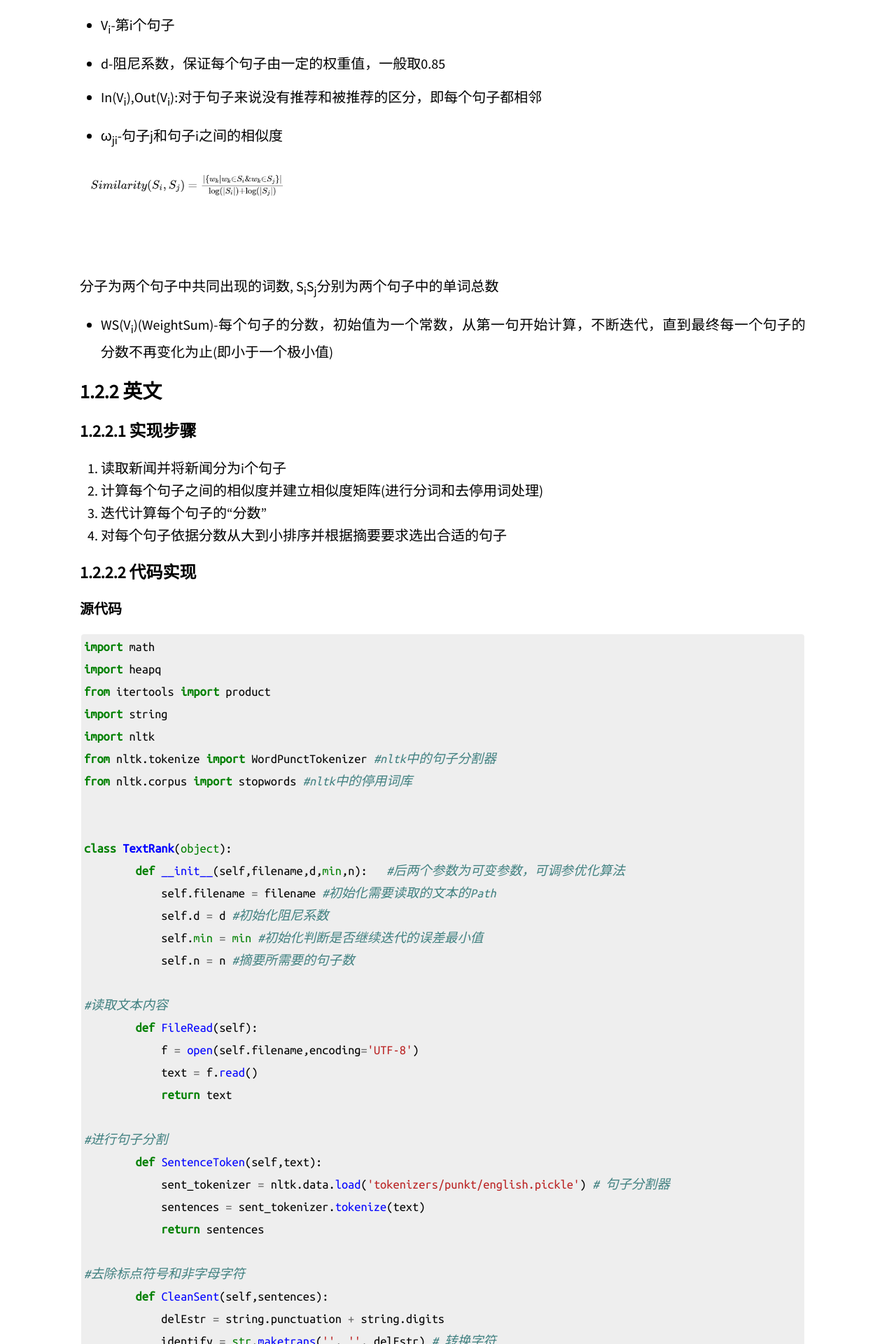
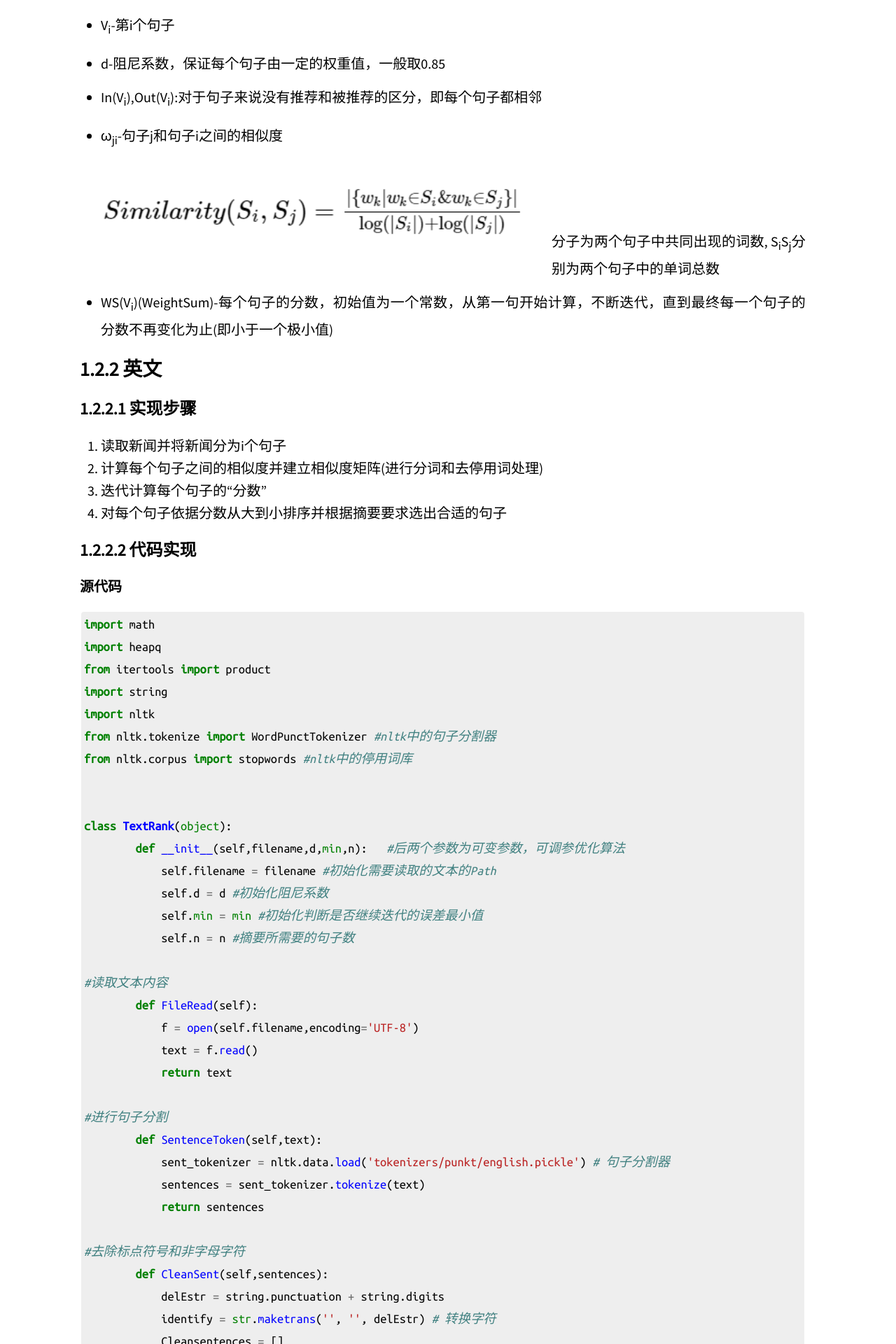
Before and after one commit to Cr7-joker/Cr7-joker.github.io, a Jekyll site: the page built from _posts/2019-02-06-News abstract extraction/2019-02-06-News abstract extraction.md, in a window 1280 px wide. Shown: the part 1230-3150 px from the top of the page at 70% size. Built offline with Jekyll 4.4.1, drawn with Linux system fonts in a browser that asks for light colours; our own code applies the rules of GitHub Pages for plain Markdown files; formulas are drawn with MathJax 3; a script that is not in the unit is left out.

Commit message:
try commit

```diff
--- a/_posts/2019-02-06-News abstract extraction/2019-02-06-News abstract extraction.md
+++ b/_posts/2019-02-06-News abstract extraction/2019-02-06-News abstract extraction.md
@@ -34,10 +34,8 @@
 
 * ω<sub>ji</sub>-句子j和句子i之间的相似度
 
-<img src="https://raw.githubusercontent.com/Cr7-joker/Cr7-joker.github.io/master/_posts/2019-02-06-News%20abstract%20extraction/assert/T2.png" width="30%" alt="相似度计算公式" align="left">
+<img src="https://raw.githubusercontent.com/Cr7-joker/Cr7-joker.github.io/master/_posts/2019-02-06-News%20abstract%20extraction/assert/T2.png" width="65%" alt="相似度计算公式" align="left">
 
- <br/>
- <br/>
  <br/>
  <br/>
  <br/>
```
